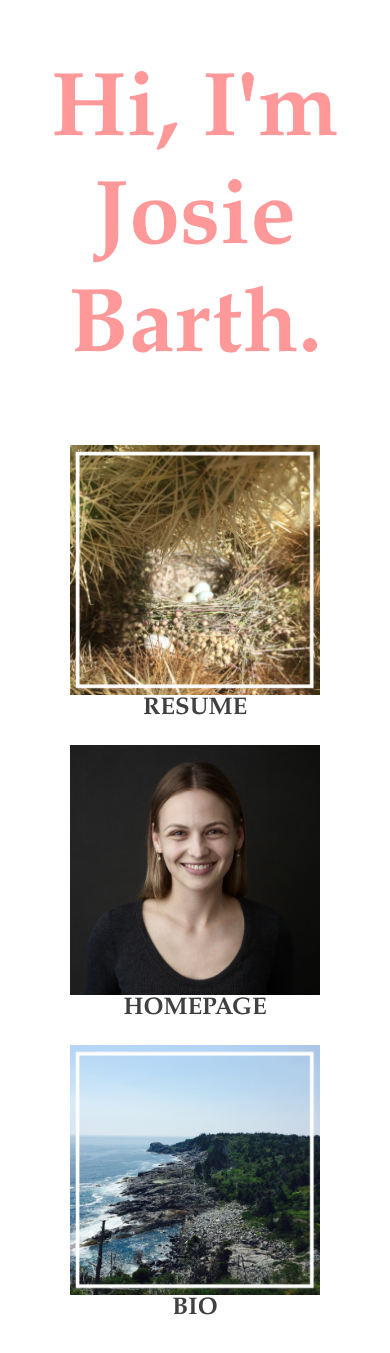
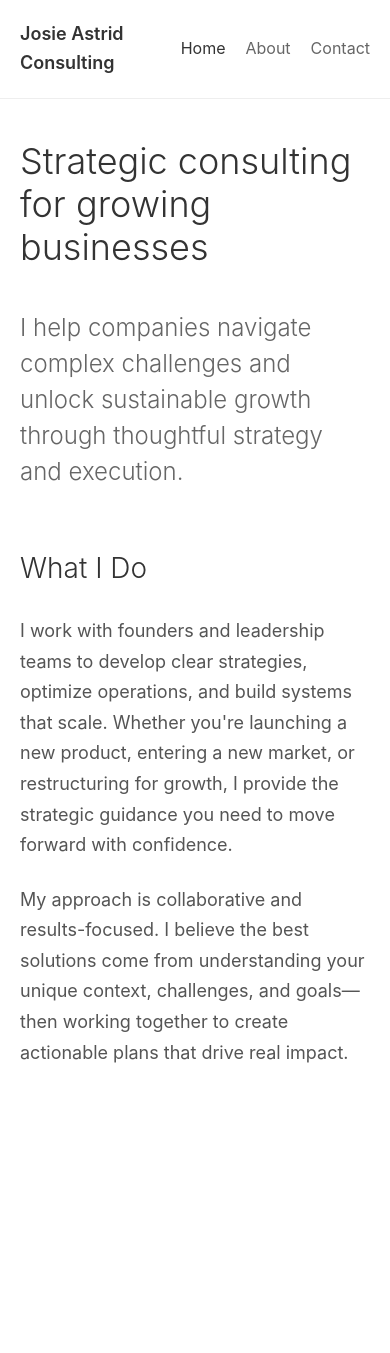
Before and after one commit to jbarth04/jbarth04.github.io, a Flask app: page / in a window 390 px wide. After the commit the page ends 1063 px from the top, so only its background shows below. Run offline with Flask 3, Linux system fonts and the light colour scheme.

Commit message:
Complete rebuild: Ultra-minimal Josie Astrid Consulting site
- Replace personal website with professional consulting brand
- Implement ultra-minimal design inspired by acebrooks.com aesthetic
- Add fixed top navigation bar with Home, About, Contact pages
- Create spacious, text-first layout with modern typography
- Update Flask routes from /bio, /resume to /about, /contact
- Add professional headshot to About page with lorem ipsum content
- Include contact email hello@josieastrid.com on Contact page
- Fully responsive design with clean CSS and subtle interactions
- Change Flask port to 5001 to avoid conflicts

```diff
--- a/app.py
+++ b/app.py
@@ -4,15 +4,15 @@ app = Flask(__name__)
 
 @app.route('/')
 def home():
-    return render_template('index.html')
+    return render_template('home.html')
 
-@app.route('/bio')
-def bio():
-    return render_template('bio.html')
+@app.route('/about')
+def about():
+    return render_template('about.html')
 
-@app.route('/resume')
-def resume():
-    return render_template('resume.html')
+@app.route('/contact')
+def contact():
+    return render_template('contact.html')
 
 if __name__ == '__main__':
-    app.run(debug=True)
+    app.run(debug=True, port=5001)
--- a/static/style.css
+++ b/static/style.css
@@ -1,170 +1,180 @@
-/* Consolidated stylesheet for Josie's Personal Website Flask App */
+/* Ultra-minimal CSS for Josie Astrid Consulting */
 
-/* Base styles */
-body {
-    font-family: "Palatino Linotype", "Book Antiqua", Palatino, serif;
-    background-color: white;
-    position: relative;
-    color: black;
+* {
+    margin: 0;
+    padding: 0;
+    box-sizing: border-box;
 }
 
-/* Homepage styles */
-body.home {
+body {
+    font-family: -apple-system, BlinkMacSystemFont, 'Segoe UI', Roboto, Oxygen, Ubuntu, Cantarell, sans-serif;
+    line-height: 1.6;
+    color: #333;
+    background: #fff;
+    font-size: 16px;
+}
+
+/* Fixed top navigation */
+.nav {
+    position: fixed;
+    top: 0;
+    left: 0;
+    right: 0;
+    background: rgba(255, 255, 255, 0.95);
+    backdrop-filter: blur(10px);
+    border-bottom: 1px solid #eee;
+    z-index: 1000;
+    padding: 20px 0;
+}
+
+.nav-container {
+    max-width: 1200px;
+    margin: 0 auto;
+    padding: 0 40px;
+    display: flex;
+    justify-content: space-between;
+    align-items: center;
+}
+
+.nav-brand {
+    font-weight: 600;
+    font-size: 18px;
+    color: #333;
+    text-decoration: none;
+}
+
+.nav-links {
+    display: flex;
+    gap: 40px;
+}
+
+.nav-links a {
+    color: #666;
+    text-decoration: none;
+    font-weight: 400;
+    transition: color 0.2s ease;
+}
+
+.nav-links a:hover,
+.nav-links a.active {
+    color: #333;
+}
+
+/* Main content */
+.main {
+    margin-top: 80px;
+    min-height: calc(100vh - 80px);
+}
+
+.container {
+    max-width: 800px;
+    margin: 0 auto;
+    padding: 80px 40px;
+}
+
+/* Typography */
+h1 {
+    font-size: 48px;
+    font-weight: 300;
+    line-height: 1.2;
+    margin-bottom: 40px;
+    color: #333;
+}
+
+h2 {
+    font-size: 32px;
+    font-weight: 300;
+    line-height: 1.3;
+    margin-bottom: 30px;
+    color: #333;
+}
+
+p {
+    font-size: 18px;
+    line-height: 1.7;
+    margin-bottom: 24px;
+    color: #555;
+}
+
+.lead {
+    font-size: 24px;
+    font-weight: 300;
+    line-height: 1.5;
+    color: #666;
+    margin-bottom: 60px;
+}
+
+/* About page layout */
+.about-content {
+    display: flex;
+    gap: 60px;
+    align-items: flex-start;
+    margin-top: 40px;
+}
+
+.about-text {
+    flex: 2;
+}
+
+.about-image {
+    flex: 1;
     text-align: center;
 }
 
-body.home h1 {
-    color: #ff9999;
-    font-size: 68pt;
+.headshot {
+    width: 200px;
+    height: 200px;
+    border-radius: 50%;
+    object-fit: cover;
+    border: 1px solid #eee;
 }
 
-/* Bio and Resume page styles */
-body.bio, body.resume {
-    padding-left: 90px;
-    padding-right: 90px;
-    padding-top: 20px;
-    padding-bottom: 20px;
-    text-align: left;
-    font-size: 12pt;
+/* Contact */
+.contact-info {
+    font-size: 20px;
+    color: #333;
 }
 
-body.resume {
-    padding-top: 10px;
-    padding-bottom: 10px;
+.contact-info a {
+    color: #333;
+    text-decoration: none;
+    border-bottom: 1px solid #ddd;
+    transition: border-color 0.2s ease;
 }
 
-/* Headings */
-h1 {
-    font-size: 32pt;
-    text-align: center;
+.contact-info a:hover {
+    border-color: #333;
 }
 
-body.home h1 {
-    color: #ff9999;
-    font-size: 68pt;
-}
+/* Responsive */
+@media (max-width: 768px) {
+    .nav-container {
+        padding: 0 20px;
+    }
 
-body.resume h1 {
-    padding-top: 30px;
-}
-
-h2 {
-    font-size: 11pt;
-    text-align: center;
-}
-
-/* Links */
-a {
-    text-decoration: none;
-}
-
-/* Button styles */
-.button {
-    color: #87CEEB;
-    font-size: 14px;
-    text-align: left;
-    border: #87CEEB;
-    border-style: solid;
-    border-width: 2px;
-    border-radius: 12px;
-    padding: 8px 10px;
-    transition: background-color 0.3s ease;
-}
-
-.button:hover {
-    background-color: #5DADE2;
-    color: white;
-}
-
-/* Homepage image containers */
-.container {
-    height: 300px;
-    width: 300px;
-    position: relative;
-    display: inline-block;
-}
-
-img.attributes {
-    width: 250px;
-    height: 250px;
-}
-
-.text-caption {
-    color: #404040;
-    font-size: 24px;
-    position: absolute;
-    width: 100%;
-    height: 0%;
-    margin: auto;
-    top: 200px;
-    left: 0;
-    bottom: 0;
-    right: 0;
-}
-
-/* Bio page styles */
-p {
-    font-family: "Palatino Linotype", "Book Antiqua", Palatino, serif;
-    background-color: white;
-    position: relative;
-    text-align: left;
-    color: black;
-    font-size: 12pt;
-}
-
-/* Resume page styles */
-.section {
-    font-size: 20pt;
-    font-weight: bold;
-}
-
-.tufts {
-    margin: 10px;
-}
-
-.title {
-    font-size: 14pt;
-}
-
-.tufts-title {
-    font-size: 15pt;
-}
-
-.date {
-    float: right;
-}
-
-.italic {
-    font-style: italic;
-}
-
-.bold {
-    font-weight: bold;
-}
-
-/* Mobile styles */
-@media only screen and (max-device-width: 736px) and (orientation: portrait) {
-    body.home h1 {
-        font-size: 48pt;
+    .nav-links {
+        gap: 20px;
     }
 
     .container {
-        height: 200px;
-        width: 200px;
+        padding: 60px 20px;
     }
 
-    img.attributes {
+    h1 {
+        font-size: 36px;
+    }
+
+    h2 {
+        font-size: 28px;
+    }
+
+    .about-content {
+        flex-direction: column;
+        gap: 40px;
+    }
+
+    .headshot {
         width: 150px;
         height: 150px;
     }
-
-    .text-caption {
-        top: 130px;
-        font-size: 18px;
-    }
-
-    body.bio, body.resume {
-        padding-left: 20px;
-        padding-right: 20px;
-    }
 }
--- /dev/null
+++ b/templates/home.html
@@ -0,0 +1,33 @@
+<!DOCTYPE html>
+<html lang="en">
+<head>
+    <meta charset="UTF-8">
+    <meta name="viewport" content="width=device-width, initial-scale=1.0">
+    <title>Josie Astrid Consulting</title>
+    <link rel="stylesheet" href="{{ url_for('static', filename='style.css') }}">
+</head>
+<body>
+    <nav class="nav">
+        <div class="nav-container">
+            <a href="{{ url_for('home') }}" class="nav-brand">Josie Astrid Consulting</a>
+            <div class="nav-links">
+                <a href="{{ url_for('home') }}" class="active">Home</a>
+                <a href="{{ url_for('about') }}">About</a>
+                <a href="{{ url_for('contact') }}">Contact</a>
+            </div>
+        </div>
+    </nav>
+
+    <main class="main">
+        <div class="container">
+            <h1>Strategic consulting for growing businesses</h1>
+            <p class="lead">I help companies navigate complex challenges and unlock sustainable growth through thoughtful strategy and execution.</p>
+
+            <h2>What I Do</h2>
+            <p>I work with founders and leadership teams to develop clear strategies, optimize operations, and build systems that scale. Whether you're launching a new product, entering a new market, or restructuring for growth, I provide the strategic guidance you need to move forward with confidence.</p>
+
+            <p>My approach is collaborative and results-focused. I believe the best solutions come from understanding your unique context, challenges, and goals—then working together to create actionable plans that drive real impact.</p>
+        </div>
+    </main>
+</body>
+</html>
```
Also changed, not shown: templates/about.html (added, +39 -0 lines), templates/contact.html (added, +31 -0 lines).
